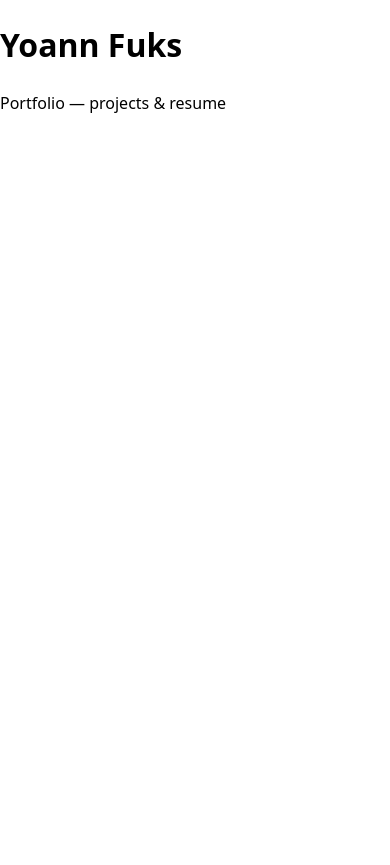
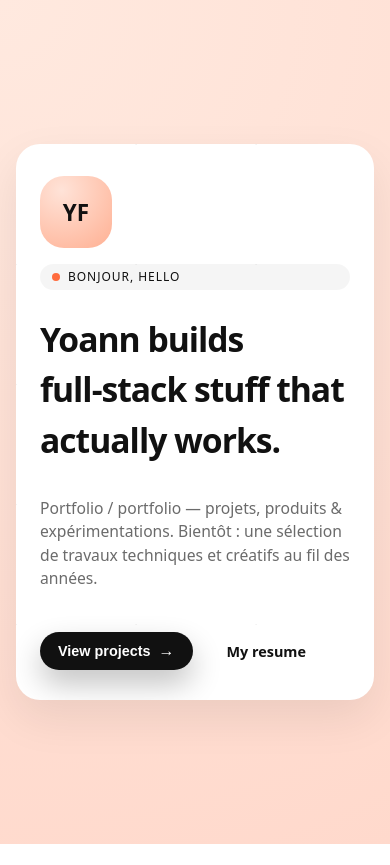
Before and after one commit to yfuks/yfuks.github.io, a React (Vite) app: page / in a window 390 px wide. After the commit the page ends 844 px from the top, so only its background shows below. Built offline with nearby package versions, Linux system fonts and the light colour scheme.

Commit message:
Revamp App component layout and styling with new UI elements, including a hero section, avatar, and buttons. Update CSS for improved design consistency and responsiveness, introducing new color tokens and styles for cards, stacks, and buttons.

```diff
--- a/src/App.jsx
+++ b/src/App.jsx
@@ -1,8 +1,48 @@
+import { Card } from './components/ui/Card.jsx'
+import { Section } from './components/ui/Section.jsx'
+import { Button } from './components/ui/Button.jsx'
+
 function App() {
   return (
     <main>
-      <h1>Yoann Fuks</h1>
-      <p>Portfolio — projects &amp; resume</p>
+      <Section as="div">
+        <Card aria-label="Intro card">
+          <div className="stack stack--lg">
+            <div className="stack">
+              <div className="avatar" aria-hidden="true">
+                <span className="avatar-initials">YF</span>
+              </div>
+
+              <div className="pill">
+                <span className="pill-dot" aria-hidden="true" />
+                <span>Bonjour, hello</span>
+              </div>
+            </div>
+
+            <div className="stack">
+              <h1 className="hero-heading">
+                Yoann builds <span>full‑stack</span> stuff that actually works.
+              </h1>
+              <p className="hero-body">
+                Portfolio / portfolio — projets, produits &amp; expérimentations. Bientôt : une
+                sélection de travaux techniques et créatifs au fil des années.
+              </p>
+            </div>
+
+            <div className="hero-footer">
+              <Button variant="primary">
+                <span>View projects</span>
+                <span className="btn-icon" aria-hidden="true">
+                  →
+                </span>
+              </Button>
+              <Button as="a" href="#resume" variant="ghost">
+                My resume
+              </Button>
+            </div>
+          </div>
+        </Card>
+      </Section>
     </main>
   )
 }
--- /dev/null
+++ b/src/components/ui/Button.jsx
@@ -0,0 +1,16 @@
+export function Button({
+  as: Component = 'button',
+  variant = 'primary',
+  className = '',
+  children,
+  ...props
+}) {
+  const variantClass = variant ? `btn--${variant}` : ''
+  const classes = ['btn', variantClass, className].filter(Boolean).join(' ')
+
+  return (
+    <Component className={classes} {...props}>
+      {children}
+    </Component>
+  )
+}
--- /dev/null
+++ b/src/components/ui/Card.jsx
@@ -0,0 +1,9 @@
+export function Card({ as: Component = 'section', className = '', children, ...props }) {
+  const classes = ['card'].concat(className || '').join(' ').trim()
+
+  return (
+    <Component className={classes} {...props}>
+      <div className="card-inner">{children}</div>
+    </Component>
+  )
+}
--- /dev/null
+++ b/src/components/ui/Section.jsx
@@ -0,0 +1,9 @@
+export function Section({ as: Component = 'section', className = '', children, ...props }) {
+  const classes = ['page-container', className].filter(Boolean).join(' ')
+
+  return (
+    <Component className={classes} {...props}>
+      {children}
+    </Component>
+  )
+}
--- a/src/index.css
+++ b/src/index.css
@@ -1,9 +1,205 @@
 :root {
-  font-family: system-ui, sans-serif;
+  font-family: system-ui, -apple-system, BlinkMacSystemFont, 'Segoe UI', sans-serif;
   line-height: 1.5;
+  color-scheme: light;
+
+  /* Color tokens */
+  --color-bg: #ffd9cc;
+  --color-card: #ffffff;
+  --color-accent: #ff6b3d;
+  --color-text-main: #111111;
+  --color-text-muted: #6b6b6b;
+  --color-cta-bg: #111111;
+  --color-cta-fg: #ffffff;
+  --shadow-soft: 0 18px 45px rgba(0, 0, 0, 0.08);
+  --radius-card: 24px;
+  --radius-pill: 999px;
+}
+
+*,
+*::before,
+*::after {
+  box-sizing: border-box;
 }
 
 body {
   margin: 0;
   min-height: 100vh;
+  background: radial-gradient(circle at top left, #ffe9df, var(--color-bg));
+  color: var(--color-text-main);
 }
+
+main {
+  min-height: 100vh;
+  display: flex;
+  align-items: center;
+  justify-content: center;
+  padding: 24px 16px;
+}
+
+.page-container {
+  max-width: 960px;
+  width: 100%;
+  margin-inline: auto;
+}
+
+.card {
+  background: var(--color-card);
+  border-radius: var(--radius-card);
+  box-shadow: var(--shadow-soft);
+  padding: 32px 24px 28px;
+  position: relative;
+  overflow: hidden;
+}
+
+.card::before,
+.card::after {
+  content: '';
+  position: absolute;
+  inset: 0;
+  opacity: 0.16;
+  background-image: linear-gradient(
+      120deg,
+      rgba(0, 0, 0, 0.12) 1px,
+      transparent 1px
+    ),
+    linear-gradient(
+      210deg,
+      rgba(0, 0, 0, 0.08) 1px,
+      transparent 1px
+    );
+  background-size: 120px 120px;
+  pointer-events: none;
+}
+
+.card::after {
+  opacity: 0.22;
+  mix-blend-mode: multiply;
+}
+
+.card-inner {
+  position: relative;
+  z-index: 1;
+}
+
+.stack {
+  display: flex;
+  flex-direction: column;
+  gap: 16px;
+}
+
+.stack--lg {
+  gap: 24px;
+}
+
+.hero-heading {
+  font-size: clamp(2.1rem, 3.3vw + 1.3rem, 2.9rem);
+  font-weight: 800;
+  letter-spacing: -0.03em;
+  margin: 0;
+}
+
+.hero-heading span {
+  font-weight: 900;
+}
+
+.hero-body {
+  color: var(--color-text-muted);
+  font-size: 0.98rem;
+  max-width: 34rem;
+}
+
+.pill {
+  display: inline-flex;
+  align-items: center;
+  gap: 8px;
+  padding: 4px 12px;
+  border-radius: var(--radius-pill);
+  font-size: 0.75rem;
+  letter-spacing: 0.08em;
+  text-transform: uppercase;
+  background: rgba(17, 17, 17, 0.04);
+}
+
+.pill-dot {
+  width: 8px;
+  height: 8px;
+  border-radius: 999px;
+  background: var(--color-accent);
+}
+
+.avatar {
+  width: 72px;
+  height: 72px;
+  border-radius: 24px;
+  background: radial-gradient(circle at 30% 20%, #ffe3d8, #ffb093);
+  display: flex;
+  align-items: center;
+  justify-content: center;
+  font-weight: 700;
+  font-size: 1.4rem;
+  color: var(--color-text-main);
+}
+
+.avatar-initials {
+  transform: translateY(1px);
+}
+
+.hero-footer {
+  display: flex;
+  flex-wrap: wrap;
+  gap: 12px 16px;
+  align-items: center;
+  justify-content: flex-start;
+}
+
+.btn {
+  display: inline-flex;
+  align-items: center;
+  justify-content: center;
+  gap: 8px;
+  padding: 10px 18px;
+  border-radius: 999px;
+  border: none;
+  font-size: 0.9rem;
+  font-weight: 600;
+  cursor: pointer;
+  text-decoration: none;
+  transition: transform 0.12s ease-out, box-shadow 0.12s ease-out,
+    background-color 0.12s ease-out, color 0.12s ease-out;
+}
+
+.btn:focus-visible {
+  outline: 2px solid var(--color-accent);
+  outline-offset: 2px;
+}
+
+.btn--primary {
+  background: var(--color-cta-bg);
+  color: var(--color-cta-fg);
+  box-shadow: 0 14px 30px rgba(0, 0, 0, 0.24);
+}
+
+.btn--primary:hover {
+  transform: translateY(-1px);
+  box-shadow: 0 16px 34px rgba(0, 0, 0, 0.26);
+}
+
+.btn--ghost {
+  background: transparent;
+  color: var(--color-text-main);
+}
+
+.btn--ghost:hover {
+  background: rgba(17, 17, 17, 0.04);
+}
+
+.btn-icon {
+  font-size: 1rem;
+}
+
+@media (min-width: 720px) {
+  .card {
+    padding: 36px 32px 30px;
+  }
+}
```
